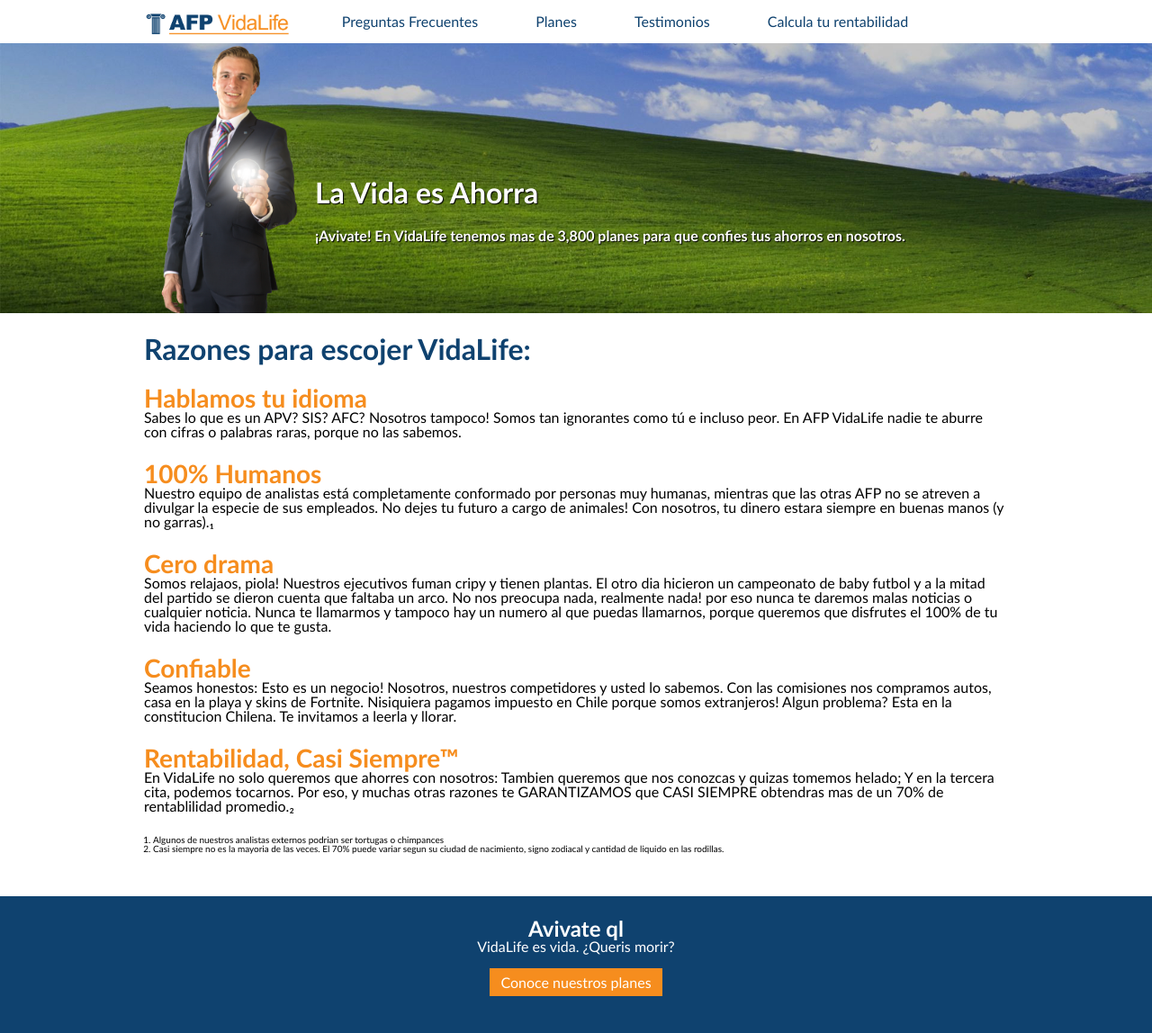
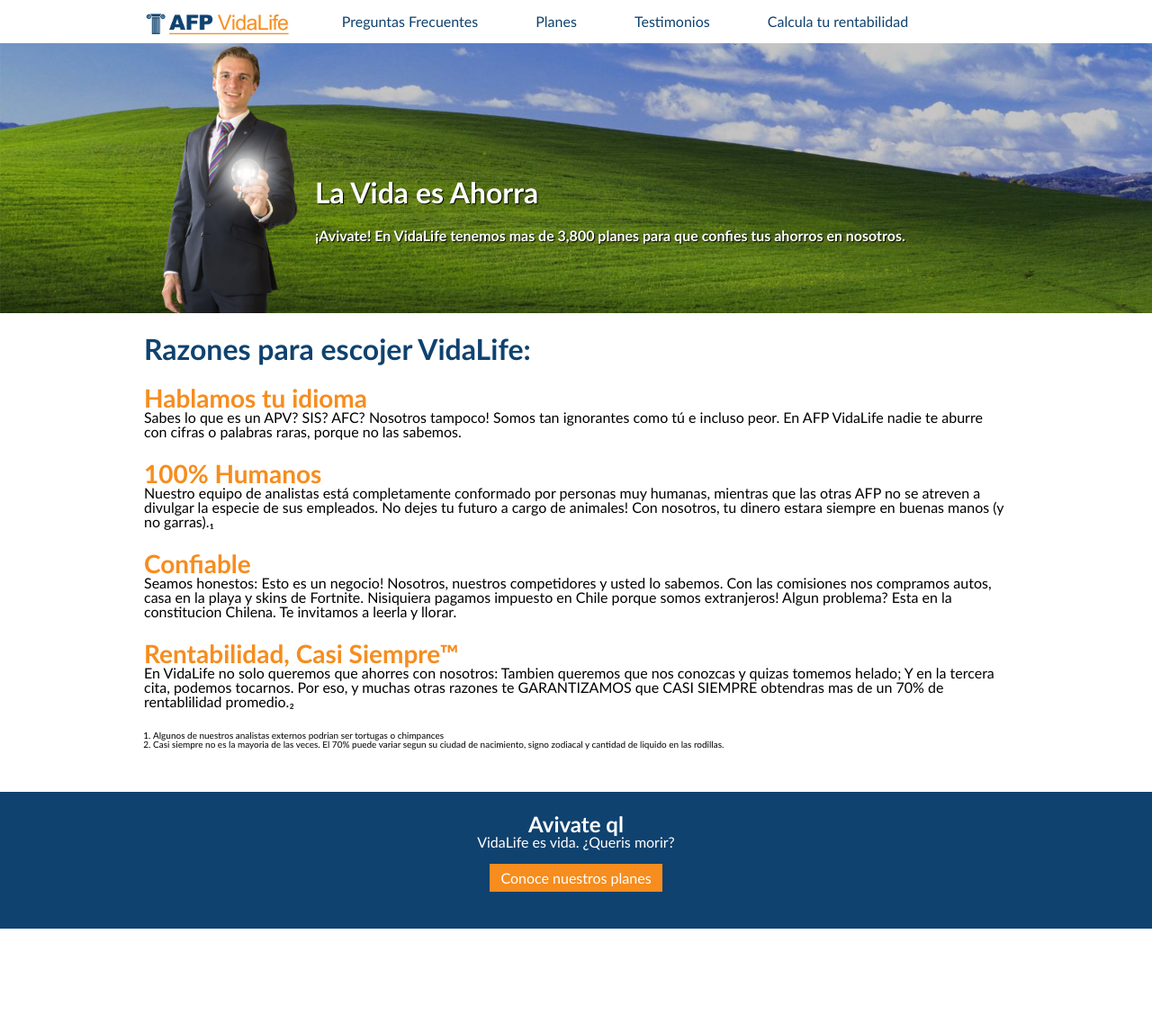
Before and after one commit to tubatuba/vidalife, a Jekyll site: the page built from index.md, in a window 1280 px wide. Shown: the whole page at 90% size. Built offline with Jekyll 4.4.1, drawn with Linux system fonts in a browser that asks for light colours; after the commit the page ends 1032 px from its top, so only the background shows below that.

Commit message:
redacción

```diff
--- a/index.md
+++ b/index.md
@@ -13,10 +13,6 @@
 
 Nuestro equipo de analistas está completamente conformado por personas muy humanas, mientras que las otras AFP no se atreven a divulgar la especie de sus empleados. No dejes tu futuro a cargo de animales! Con nosotros, tu dinero estara siempre en buenas manos (y no garras).₁
 
-## Cero drama
-
-Somos relajaos, piola! Nuestros ejecutivos fuman cripy y tienen plantas. El otro dia hicieron un campeonato de baby futbol y a la mitad del partido se dieron cuenta que faltaba un arco. No nos preocupa nada, realmente nada! por eso nunca te daremos malas noticias o cualquier noticia. Nunca te llamarmos y tampoco hay un numero al que puedas llamarnos, porque queremos que disfrutes el 100% de tu vida haciendo lo que te gusta.
-
 ## Confiable
 
 Seamos honestos: Esto es un negocio! Nosotros, nuestros competidores y usted lo sabemos. Con las comisiones nos compramos autos, casa en la playa y skins de Fortnite. Nisiquiera pagamos impuesto en Chile porque somos extranjeros! Algun problema? Esta en la constitucion Chilena. Te invitamos a leerla y llorar.
```
